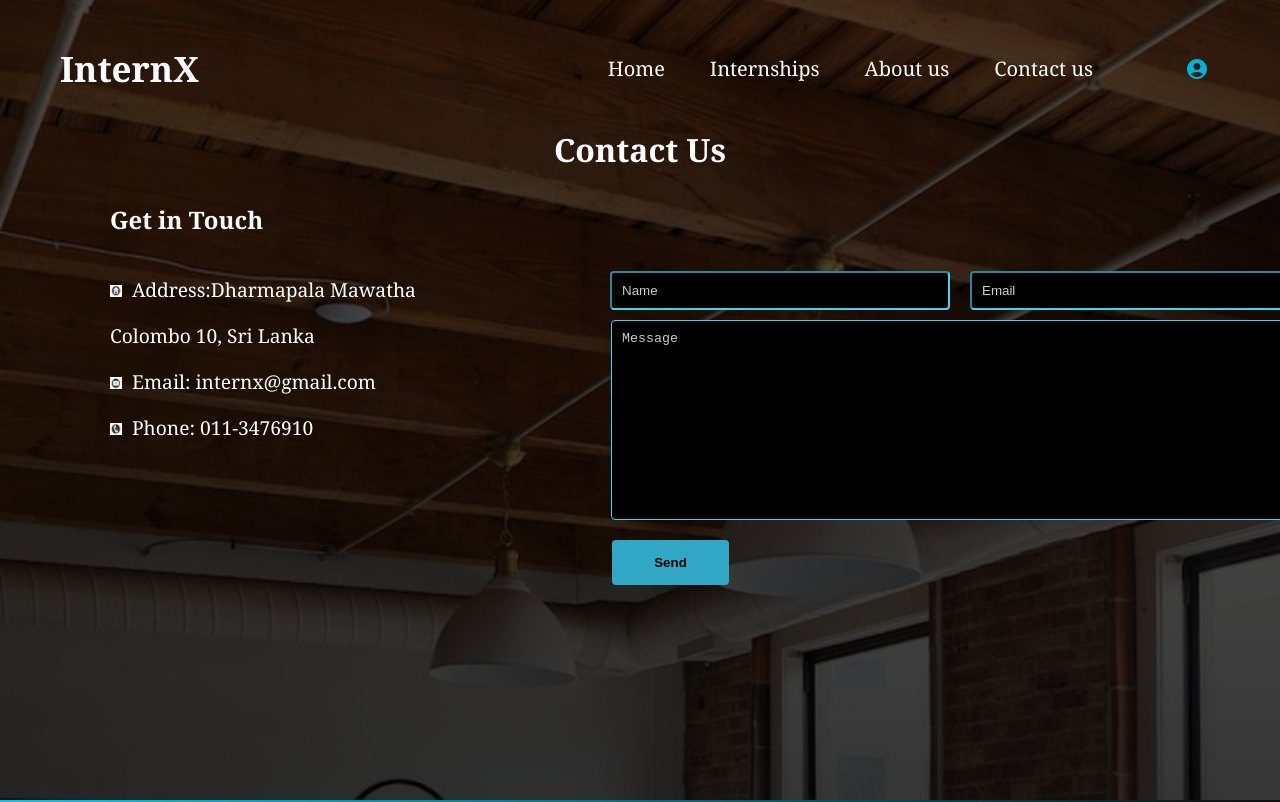
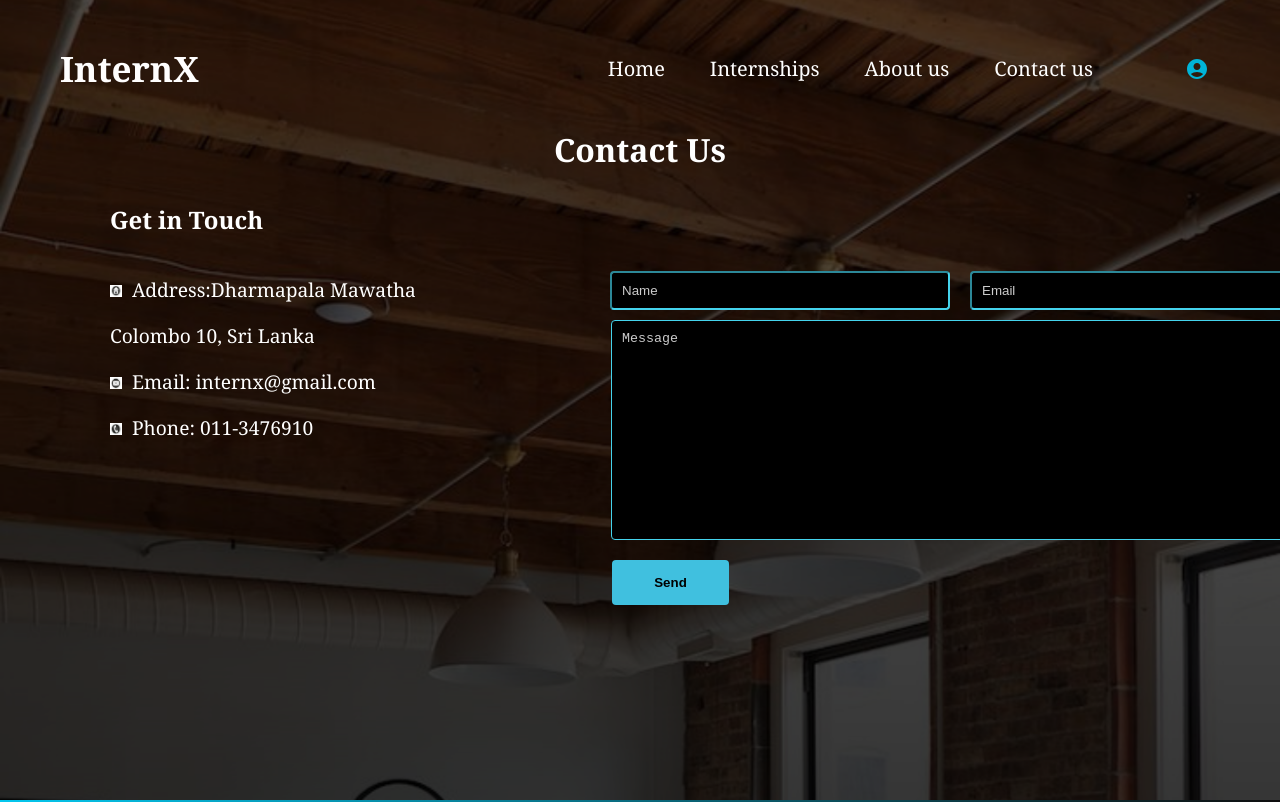
Before and after one commit to KushaRa/InternX_Front, a React (Create React App) app in the folder skillsync/: page /contact in a window 1280 px wide. Shown: the top 802 px of the page. Built offline with nearby package versions, Linux system fonts and the light colour scheme; no server answers.

Commit message:
changed somme css in ccontact page

```diff
--- a/skillsync/src/Pages/Contact/Contact.css
+++ b/skillsync/src/Pages/Contact/Contact.css
@@ -52,6 +52,7 @@
   color: #fff;
   padding: 10px;
   margin-bottom: 20px;
+  width: 50px;
 }
 
 .contact-form input::placeholder,
@@ -62,13 +63,13 @@
 .contact-form textarea {
   resize: none;
   height: 100px;
-  width: 680px;
-  height: 200px;
+  width: 700px;
+  height: 220px;
   margin-left: 1px;
 }
 
 .contact-form button {
-  background-color: #32a7c5;
+  background-color: #40c0df;
   color: #000;
   border: none;
   border-radius: 4px;
@@ -79,7 +80,7 @@
 }
 
 .contact-form button:hover {
-  background-color: #45d3ec;
+  background-color: w;
 }
 
 /* body {
```
